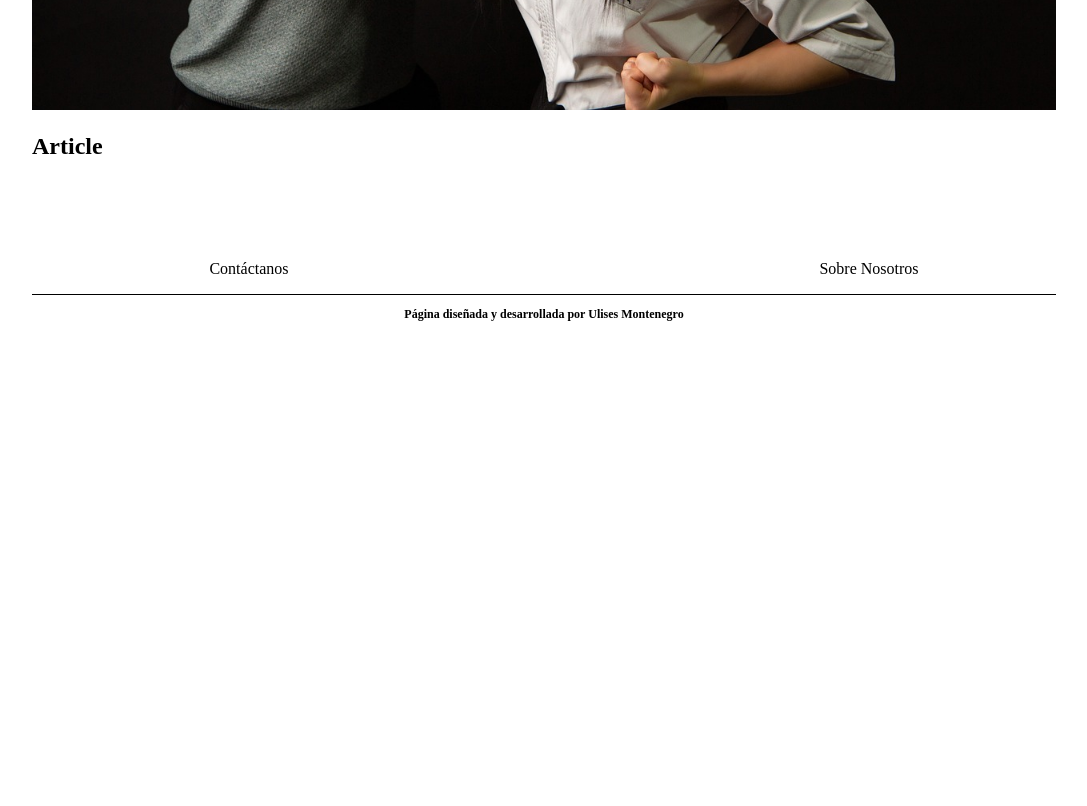
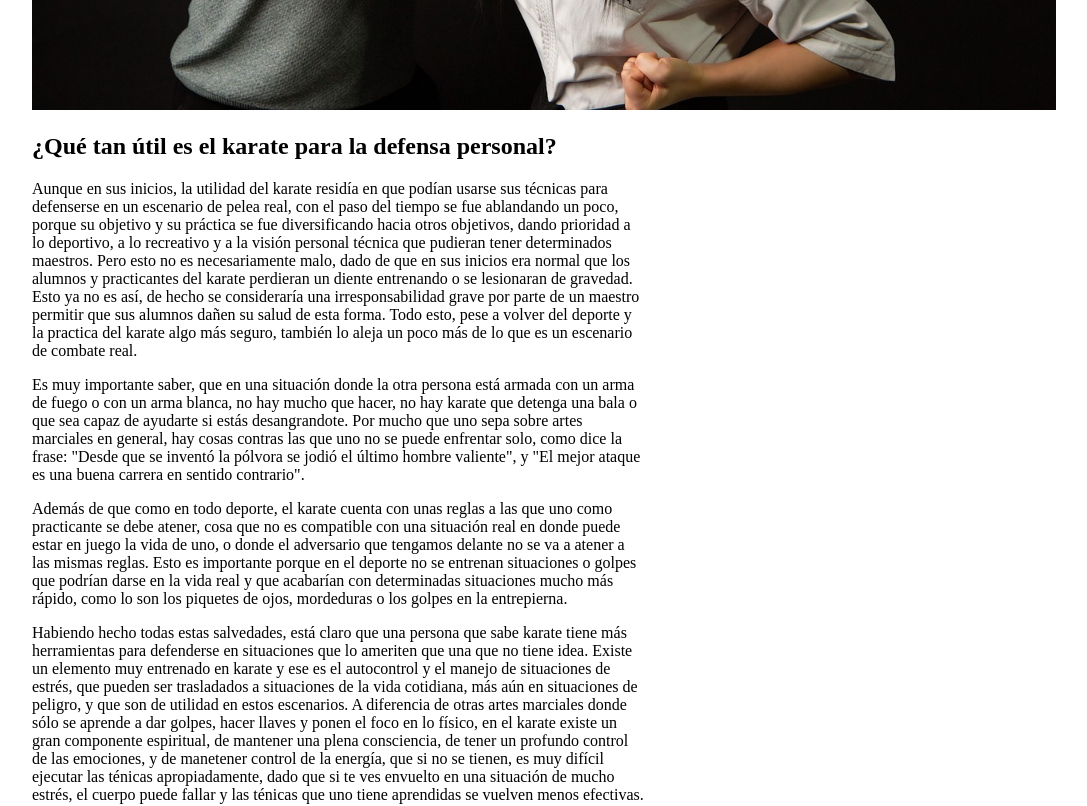
Before and after one commit to Ulise22/karate-info, a Next.js app: page /articulos/defensa-personal-karate in a window 1280 px wide. Shown: the part 740-1546 px from the top of the page, without its empty margins (96-1183 px from the left). Before the commit the page ends 1074 px from the top, so only its background shows below. Built offline with nearby package versions, Linux system fonts and the light colour scheme; a web font is replaced by a local one.

Commit message:
defensa personal article done

```diff
--- a/src/app/articulos/(articles-list)/(0-10)/defensa-personal-karate/page.tsx
+++ b/src/app/articulos/(articles-list)/(0-10)/defensa-personal-karate/page.tsx
@@ -7,7 +7,12 @@ export default function Defensa () {
         <main className={styles.article}>
             <ArticlesHero title='Defensa Personal Karate' img={defensa} />
             <section className={styles.article__container}>
-                <h1>Article</h1>
+                <h2>¿Qué tan útil es el karate para la defensa personal?</h2>
+                <p>Aunque en sus inicios, la utilidad del karate residía en que podían usarse sus técnicas para defenserse en un escenario de pelea real, con el paso del tiempo se fue ablandando un poco, porque su objetivo y su práctica se fue diversificando hacia otros objetivos, dando prioridad a lo deportivo, a lo recreativo y a la visión personal técnica que pudieran tener determinados maestros. Pero esto no es necesariamente malo, dado de que en sus inicios era normal que los alumnos y practicantes del karate perdieran un diente entrenando o se lesionaran de gravedad. Esto ya no es así, de hecho se consideraría una irresponsabilidad grave por parte de un maestro permitir que sus alumnos dañen su salud de esta forma. Todo esto, pese a volver del deporte y la practica del karate algo más seguro, también lo aleja un poco más de lo que es un escenario de combate real.</p>
+                <p>Es muy importante saber, que en una situación donde la otra persona está armada con un arma de fuego o con un arma blanca, no hay mucho que hacer, no hay karate que detenga una bala o que sea capaz de ayudarte si estás desangrandote. Por mucho que uno sepa sobre artes marciales en general, hay cosas contras las que uno no se puede enfrentar solo, como dice la frase: &quot;Desde que se inventó la pólvora se jodió el último hombre valiente&quot;, y &quot;El mejor ataque es una buena carrera en sentido contrario&quot;.</p>
+                <p>Además de que como en todo deporte, el karate cuenta con unas reglas a las que uno como practicante se debe atener, cosa que no es compatible con una situación real en donde puede estar en juego la vida de uno, o donde el adversario que tengamos delante no se va a atener a las mismas reglas. Esto es importante porque en el deporte no se entrenan situaciones o golpes que podrían darse en la vida real y que acabarían con determinadas situaciones mucho más rápido, como lo son los piquetes de ojos, mordeduras o los golpes en la entrepierna.</p>
+                <p>Habiendo hecho todas estas salvedades, está claro que una persona que sabe karate tiene más herramientas para defenderse en situaciones que lo ameriten que una que no tiene idea. Existe un elemento muy entrenado en karate y ese es el autocontrol y el manejo de situaciones de estrés, que pueden ser trasladados a situaciones de la vida cotidiana, más aún en situaciones de peligro, y que son de utilidad en estos escenarios. A diferencia de otras artes marciales donde sólo se aprende a dar golpes, hacer llaves y ponen el foco en lo físico, en el karate existe un gran componente espiritual, de mantener una plena consciencia, de tener un profundo control de las emociones, y de manetener control de la energía, que si no se tienen, es muy difícil ejecutar las ténicas apropiadamente, dado que si te ves envuelto en una situación de mucho estrés, el cuerpo puede fallar y las ténicas que uno tiene aprendidas se vuelven menos efectivas.</p>
+                <p>Al final, si lo que se quiere es practicar el karate como defensa personal, se debe cambiar un poco el enfoque de los entrenamientos, ya que estos normalmente, tanto en el karate como en la mayoría de las artes marciales, responden a una necesidad estética, que no siempre responde a la necesidad de la supervivencia en situaciones extremas. Por lo tanto, si se entrena con la intención de defenderse se debe aprender a detener la agresión lo más rápido posible, y es primordial dominar lo básico: Controlar el centro de gravedad, la colocación en el espacio y manipular la energía que se transmite.</p>
             </section>
         </main>
     )
```
